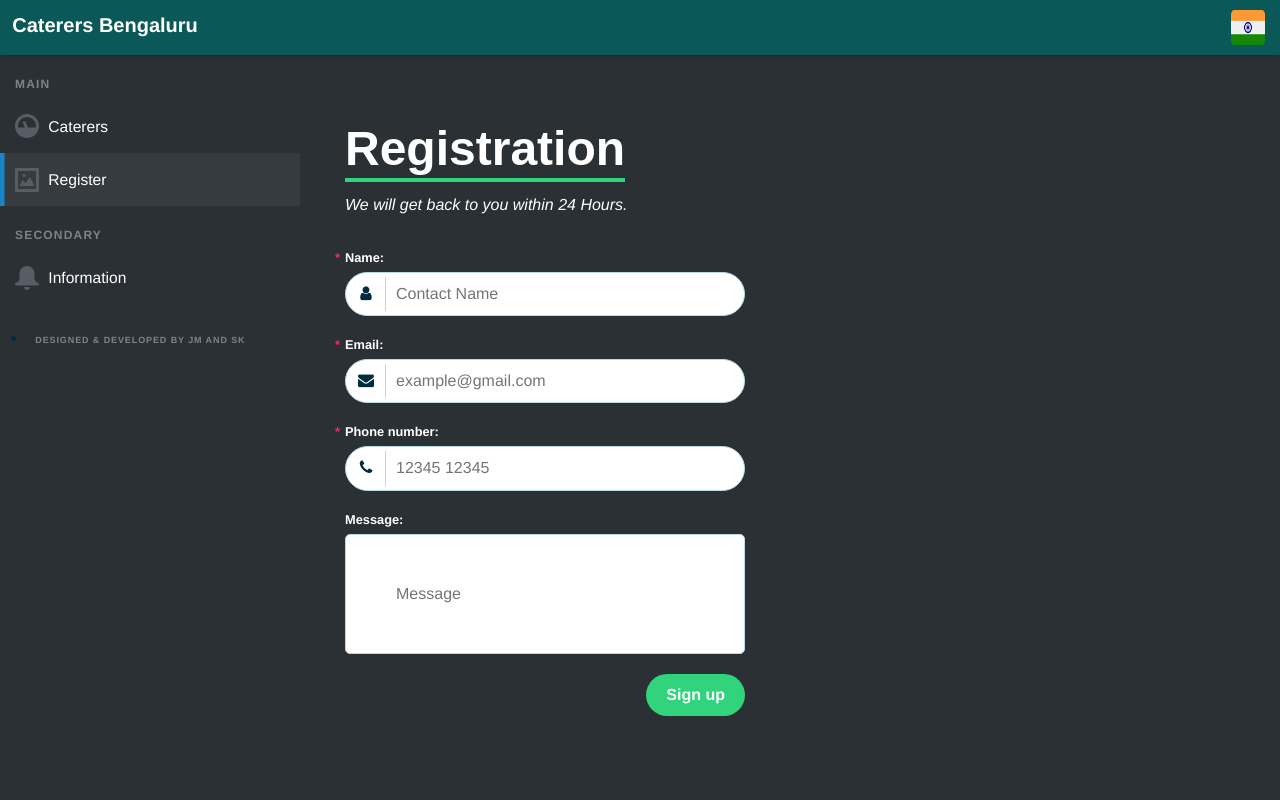
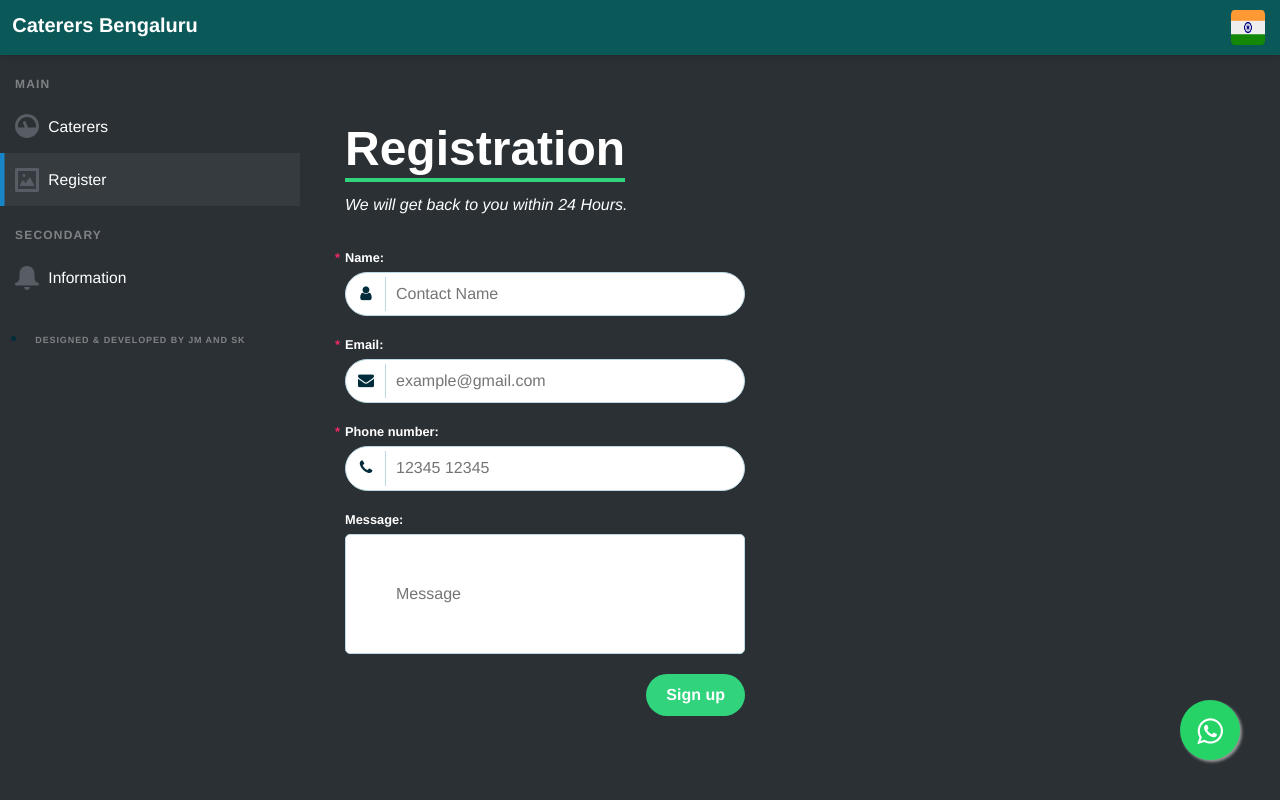
Before and after one commit to harsha0670/Covid-Food-Website, a plain HTML site: page form.html in a window 1280 px wide. Drawn offline with nearby package versions, Linux system fonts and the light colour scheme.

Commit message:
Added whatsapp floating icon

```diff
--- a/form.html
+++ b/form.html
@@ -125,6 +125,10 @@
       </section>
     </div>
   </main>
+  <link rel="stylesheet" href="https://maxcdn.bootstrapcdn.com/font-awesome/4.5.0/css/font-awesome.min.css">
+<a href="https://api.whatsapp.com/send?phone=+919880810246&text=Hi%21%20Need%20to%20talk%20about%20free food%20." class="float" target="_blank">
+<i class="fa fa-whatsapp my-float"></i>
+</a>
   <script src="assets/js/util.js"></script>
   <script src="assets/js/menu-aim.js"></script>
   <script src="assets/js/main.js"></script>
@@ -170,6 +174,25 @@ function addToast(type, message) {
 
 </script>
 <style>
+  .float {
+  position: fixed;
+  width: 60px;
+  height: 60px;
+  bottom: 40px;
+  right: 40px;
+  background-color: #25d366;
+  color: #fff;
+  border-radius: 50px;
+  text-align: center;
+  font-size: 30px;
+  box-shadow: 2px 2px 3px #999;
+  z-index: 100;
+}
+
+.my-float {
+  margin-top: 16px;
+}
+
   /*---------------------------------------------*\
     variables
 \*---------------------------------------------*/
```
